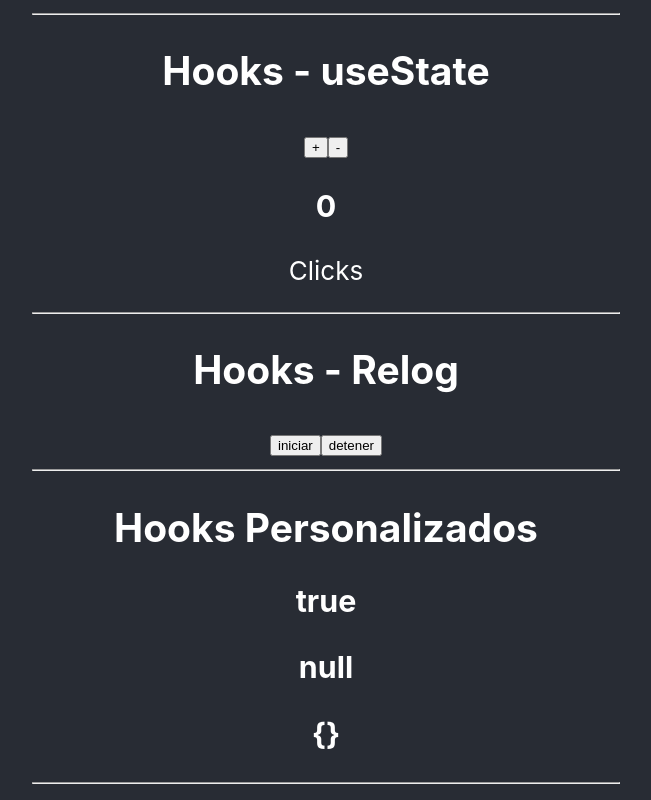
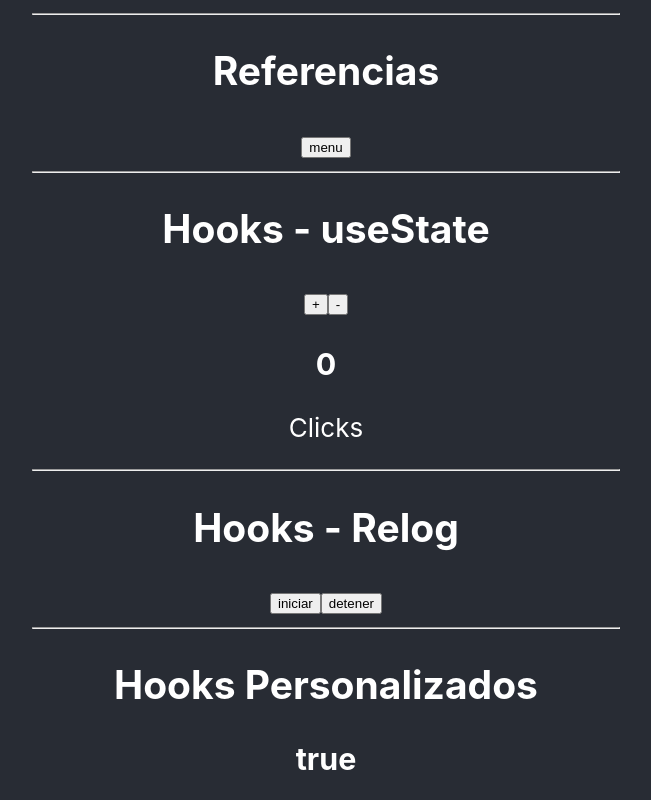
Before and after one commit to nimplay/react-practice, a React (Create React App) app: page / in a window 1280 px wide. Shown: the top 800 px of the page, without its empty margins (314-965 px from the left). Built offline with nearby package versions, Linux system fonts and the light colour scheme; no server answers.

Commit message:
referencies

```diff
--- a/src/App.css
+++ b/src/App.css
@@ -36,3 +36,7 @@
     transform: rotate(360deg);
   }
 }
+
+a {
+  color: #61dafb;
+}
--- a/src/App.js
+++ b/src/App.js
@@ -3,12 +3,15 @@ import ContadorHooks from './components/ContadorHooks';
 import ScrollHooks from './components/ScrollHooks';
 import RelogHooks from './components/RelogHooks';
 import HooksPersonalizados from './components/HooksPersonalizados';
+import Referencias from './components/Referencias';
 
 function App() {
   return (
     <div className="App">
       <header className="App-header">
         <section>
+        <hr/>
+        <Referencias />
         <hr/>
         <ContadorHooks />
         <hr/>
--- /dev/null
+++ b/src/components/Referencias.js
@@ -0,0 +1,43 @@
+import React, { createRef, useRef } from "react";
+
+export default function Referencias() {
+  let refMenu = useRef();
+  let refBtn = useRef();
+  const handleToggleMenu = (e) => {
+   /*  const $menu = document.querySelector('#menu');
+    if(e.target.textContent === 'menu') {
+      e.target.textContent = 'cerrar';
+      $menu.style.display = 'block';
+    }else {
+      e.target.textContent = 'menu';
+      $menu.style.display = 'none';
+    } */
+
+    if(refBtn.current.textContent === 'menu') {
+      refBtn.current.textContent = 'cerrar';
+      refMenu.current.style.display = 'block';
+    }else {
+      refBtn.current.textContent = 'menu';
+      refMenu.current.style.display = 'none';
+    }
+  }
+  return (
+    <>
+      <h1>Referencias</h1>
+      <button id="menu-btn" ref={refBtn} onClick={handleToggleMenu}>menu</button>
+      <nav id="menu" ref={refMenu} style={{display:"none"}}>
+        <a href="#">link</a>
+        <br/>
+        <a href="#">link</a>
+        <br/>
+        <a href="#">link</a>
+        <br/>
+        <a href="#">link</a>
+        <br/>
+        <a href="#">link</a>
+        <br/>
+      </nav>
+
+
+    </>)
+}
```
